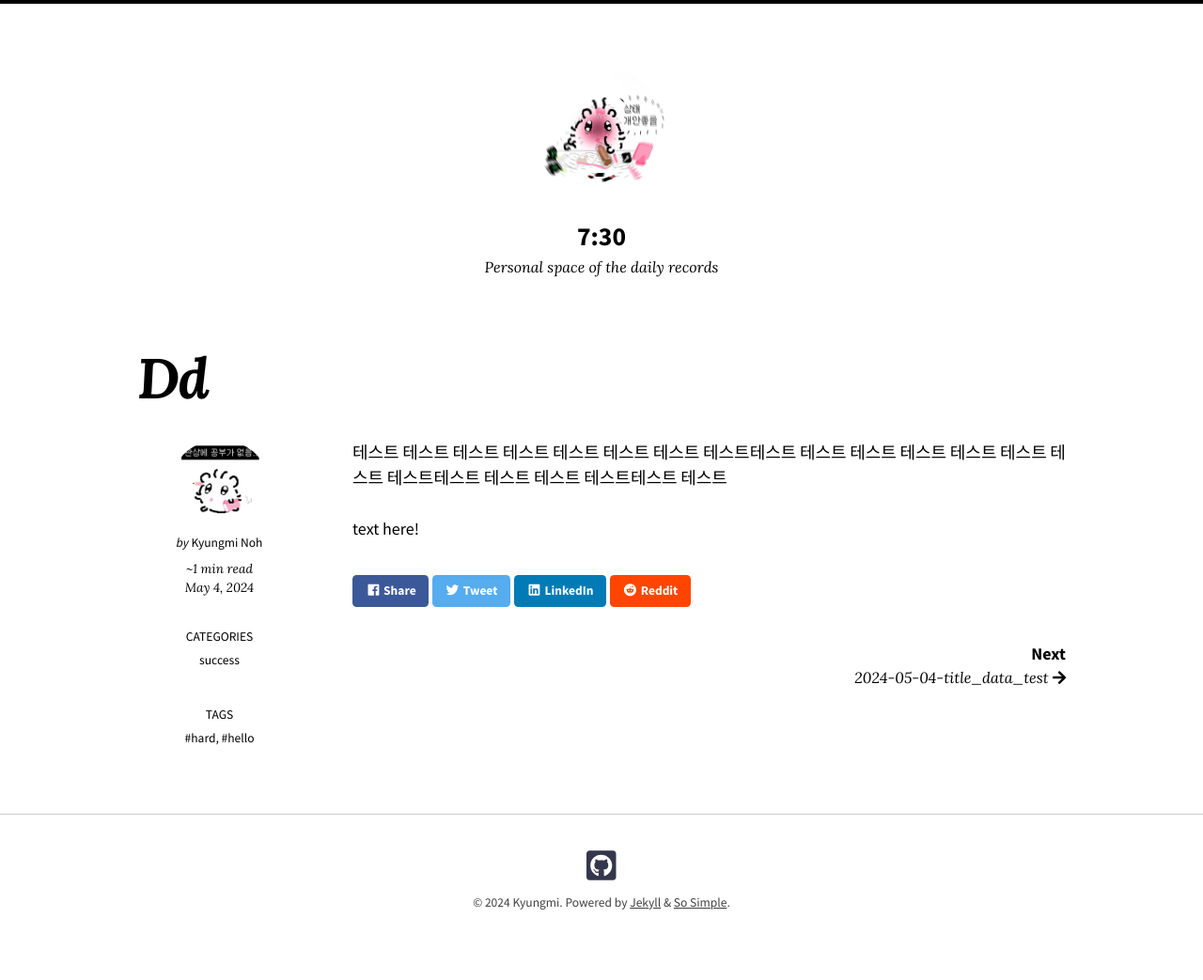
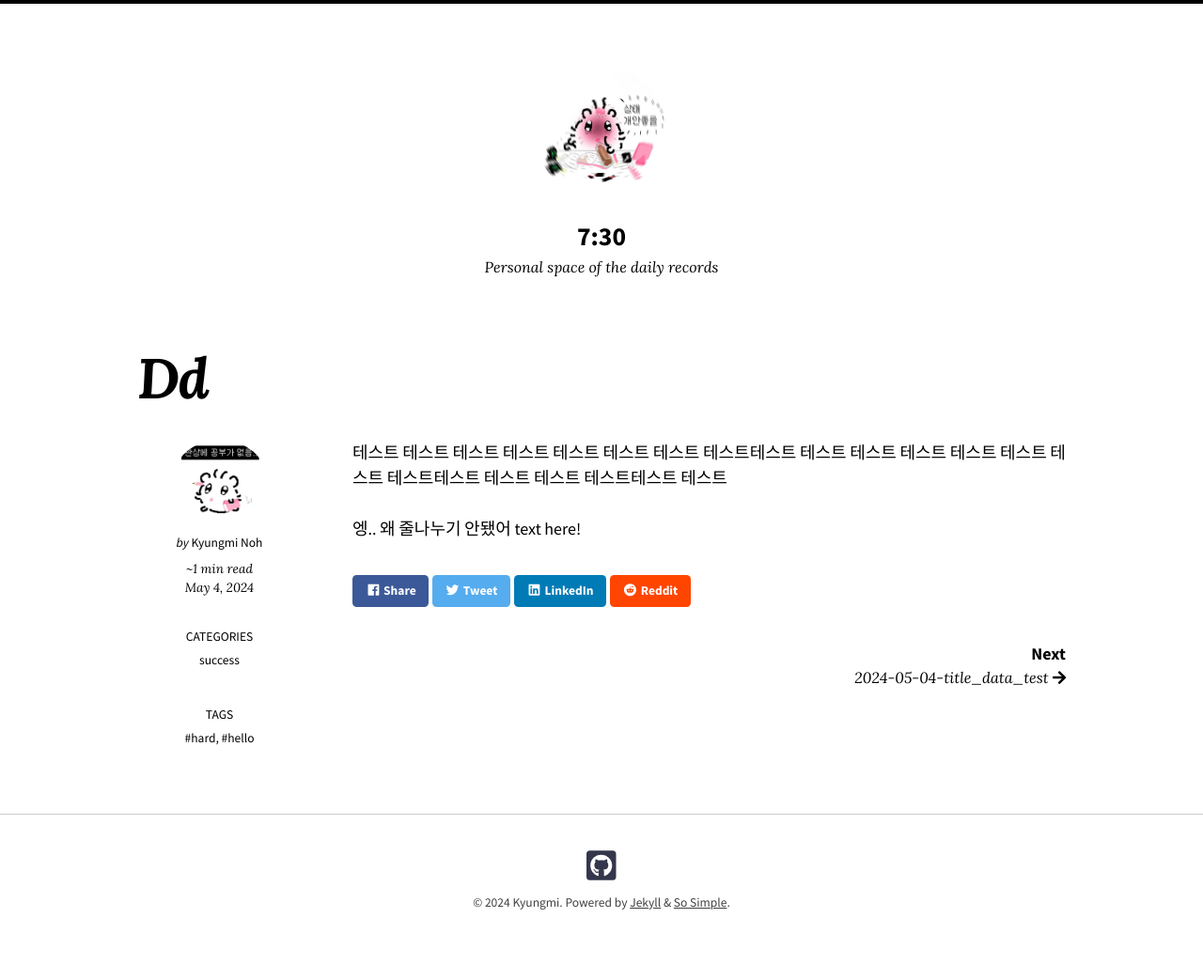
Before and after one commit to kmi-noh/kmi-noh.github.io, a Jekyll site: the page built from _posts/2024-05-04-dd.md, in a window 1280 px wide. Shown: the whole page at 94% size. Built offline with Jekyll 4.4.1, drawn with Linux system fonts in a browser that asks for light colours; nearby versions of some CDN libraries.

Commit message:
[PUBLISHER] Merge #10

```diff
--- a/_posts/2024-05-04-dd.md
+++ b/_posts/2024-05-04-dd.md
@@ -6,7 +6,7 @@ tags:
   - "#hello"
 ---
 테스트 테스트
- 테스트 테스트
+테스트 테스트
 테스트 테스트
 테스트 테스트테스트 테스트
 테스트 테스트
@@ -14,4 +14,5 @@ tags:
 테스트 테스트테스트 테스트
 테스트 테스트테스트 테스트
 
+엥.. 왜 줄나누기 안됐어
  text here!
```
